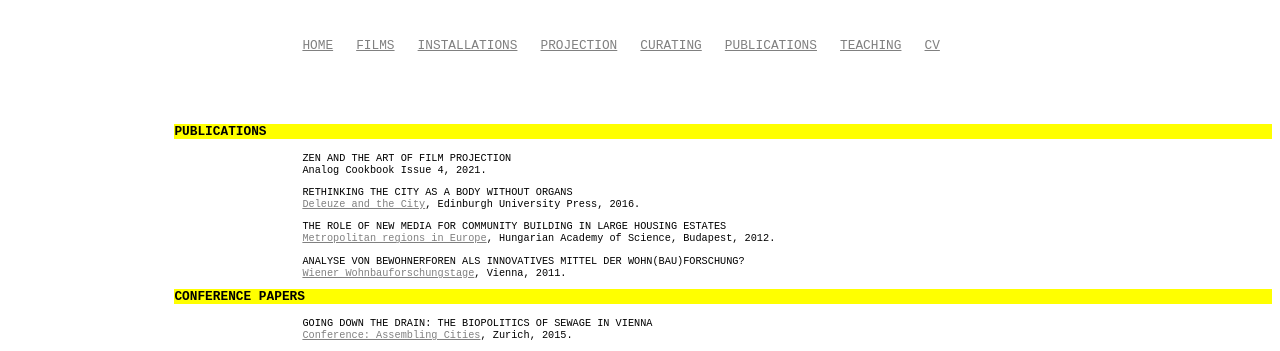
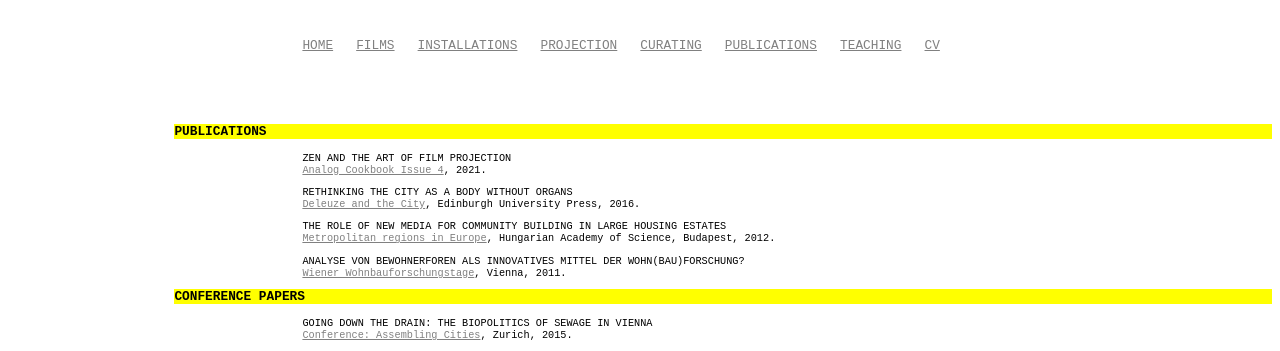
Before and after one commit to lostlostlost/lostlostlost, a Jekyll site: the page built from publications.md, in a window 1280 px wide. Shown: the top 351 px of the page. Built offline with Jekyll 4.4.1, drawn with Linux system fonts in a browser that asks for light colours; our own code applies the rules of GitHub Pages for plain Markdown files; part of the change alters nothing that is shown.

```diff
--- a/publications.md
+++ b/publications.md
@@ -4,7 +4,7 @@ layout: page
 # Publications
 
 <strong>Zen and the Art of Film Projection</strong><br>
-Analog Cookbook Issue 4, 2021.
+<a href="https://analog-cookbook.myshopify.com/" rel="noopener noreferrer" target="_blank">Analog Cookbook Issue 4</a>, 2021.
 
 <strong>Rethinking the City as a Body without Organs</strong><br>
 <a href="https://www.jstor.org/stable/10.3366/j.ctt1bh2hh5" rel="noopener noreferrer" target="_blank">Deleuze and the City</a>, Edinburgh University Press, 2016.
```
